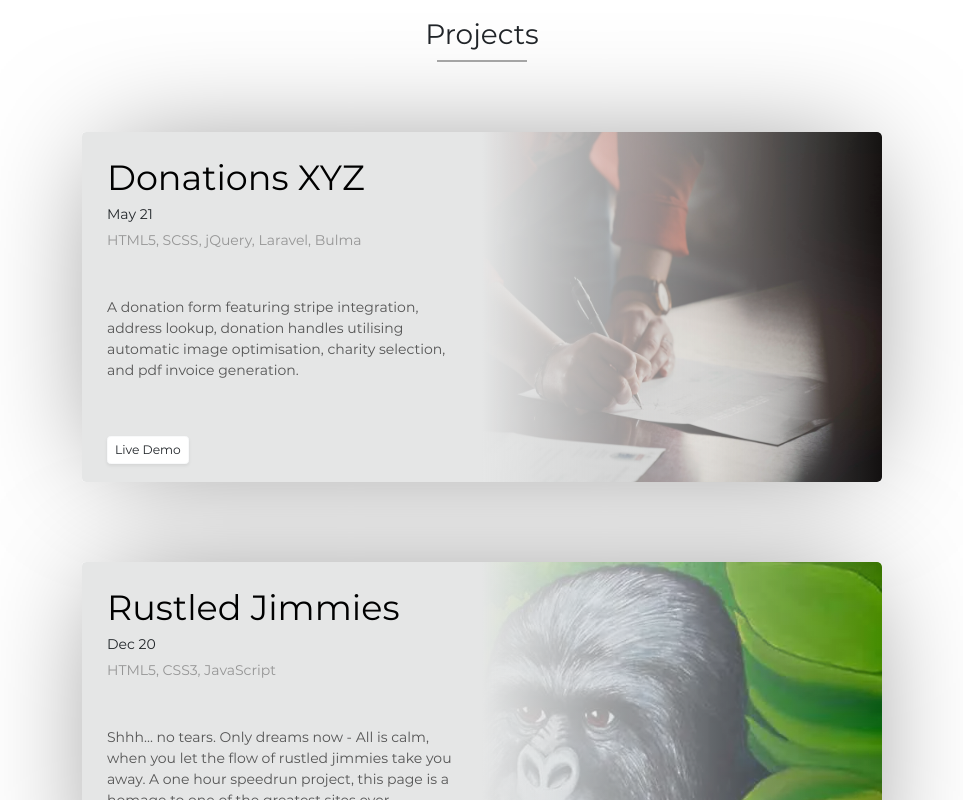
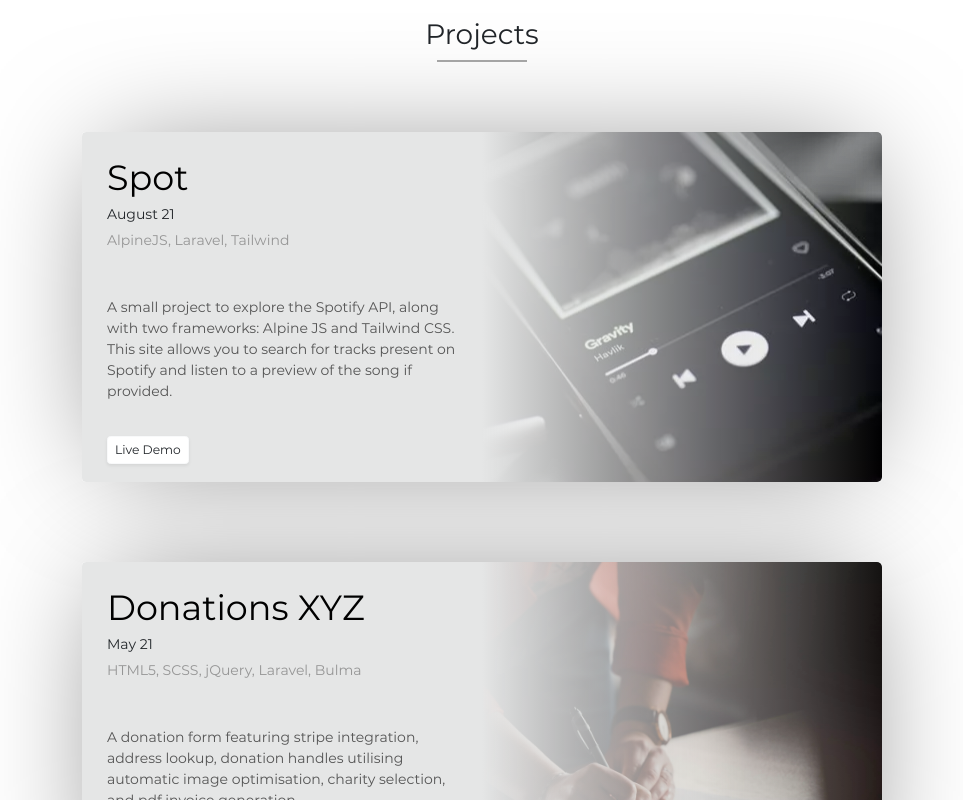
Before and after one commit to jphan0/portfolio, a Vue app: page / in a window 1280 px wide. Shown: the part 880-1680 px from the top of the page, without its empty margins (158-1121 px from the left). Built offline with nearby package versions, Linux system fonts and the light colour scheme.

Commit message:
Added Spot project

```diff
--- a/src/App.vue
+++ b/src/App.vue
@@ -5,6 +5,8 @@
     <Jumbo mainheading="James Phan" subtext="I am a web developer based in Sydney, Australia. My passion is building simple, beautiful, and functional user experiences. Check out some of my work below."></Jumbo>
 
     <Heading heading="Projects" id="projects"></Heading>
+
+    <ProjectCard title="Spot" technologies="AlpineJS, Laravel, Tailwind" projectduration="August 21" body="A small project to explore the Spotify API, along with two frameworks: Alpine JS and Tailwind CSS. This site allows you to search for tracks present on Spotify and listen to a preview of the song if provided." cardback="blur_back spot_back" button1="btn btn-light btn-sm shadow-sm bg-white rounded" href="https://spot.jphan.info" buttontext="Live Demo"></ProjectCard>
 
     <ProjectCard title="Donations XYZ" technologies="HTML5, SCSS, jQuery, Laravel, Bulma" projectduration="May 21" body="A donation form featuring stripe integration, address lookup, donation handles utilising automatic image optimisation, charity selection, and pdf invoice generation." cardback="blur_back xyz_back" button1="btn btn-light btn-sm shadow-sm bg-white rounded" href="https://invoice.jphan.info" buttontext="Live Demo"></ProjectCard>
 
@@ -116,6 +118,14 @@ html, body {
   font-family: 'Montserrat', helvetica, arial, sans-serif;
 }
 
+.no-webp .spot_back {
+  background-image: url("~@/assets/img/spot.jpg");
+}
+
+.webp .spot_back{
+  background-image: url("~@/assets/img/spot.webp");
+}
+
 .no-webp .xyz_back {
   background-image: url("~@/assets/img/xyz.jpg");
 }
```
Also changed, not shown: src/assets/img/spot.jpg (added), src/assets/img/spot.webp (added).
